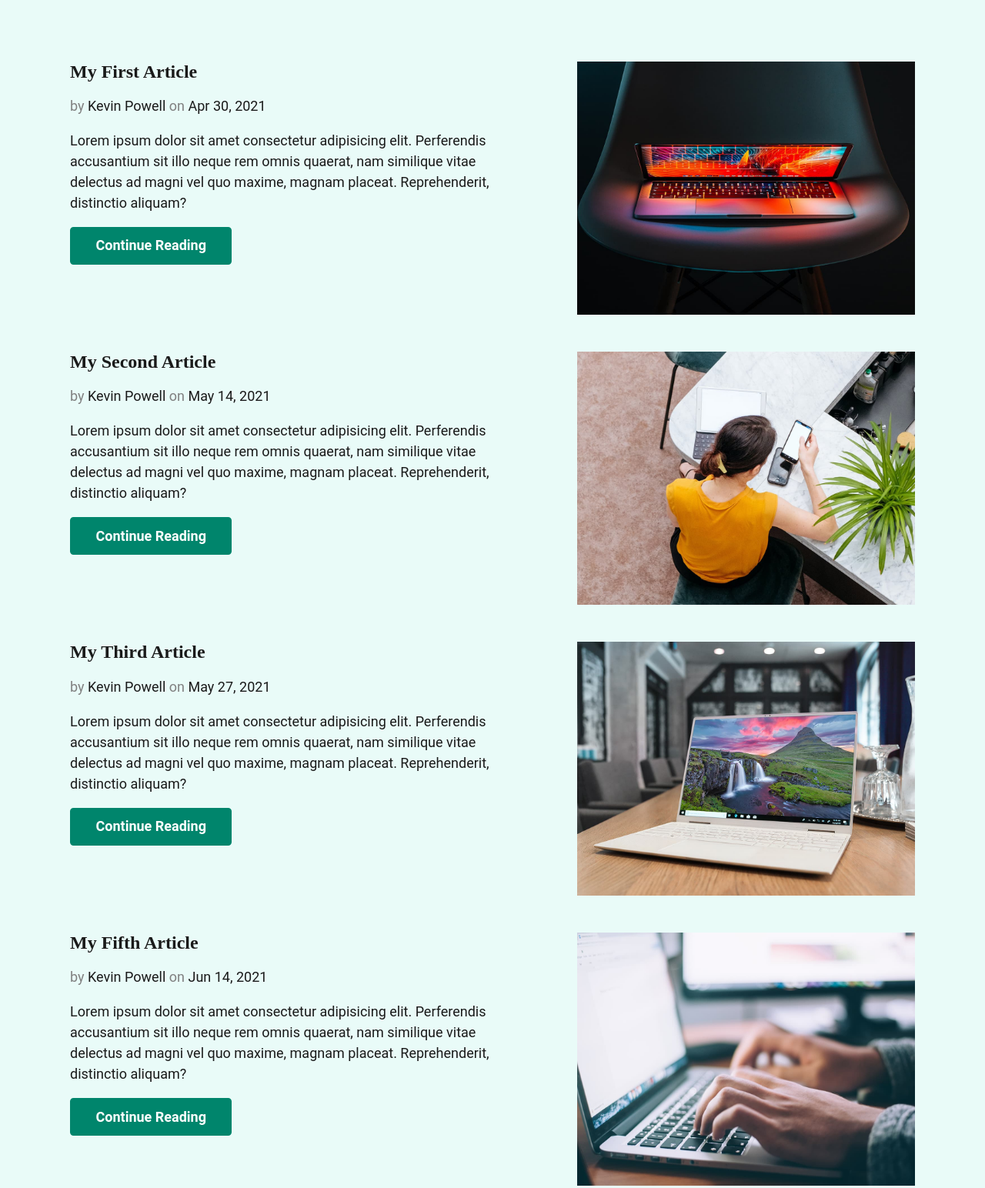
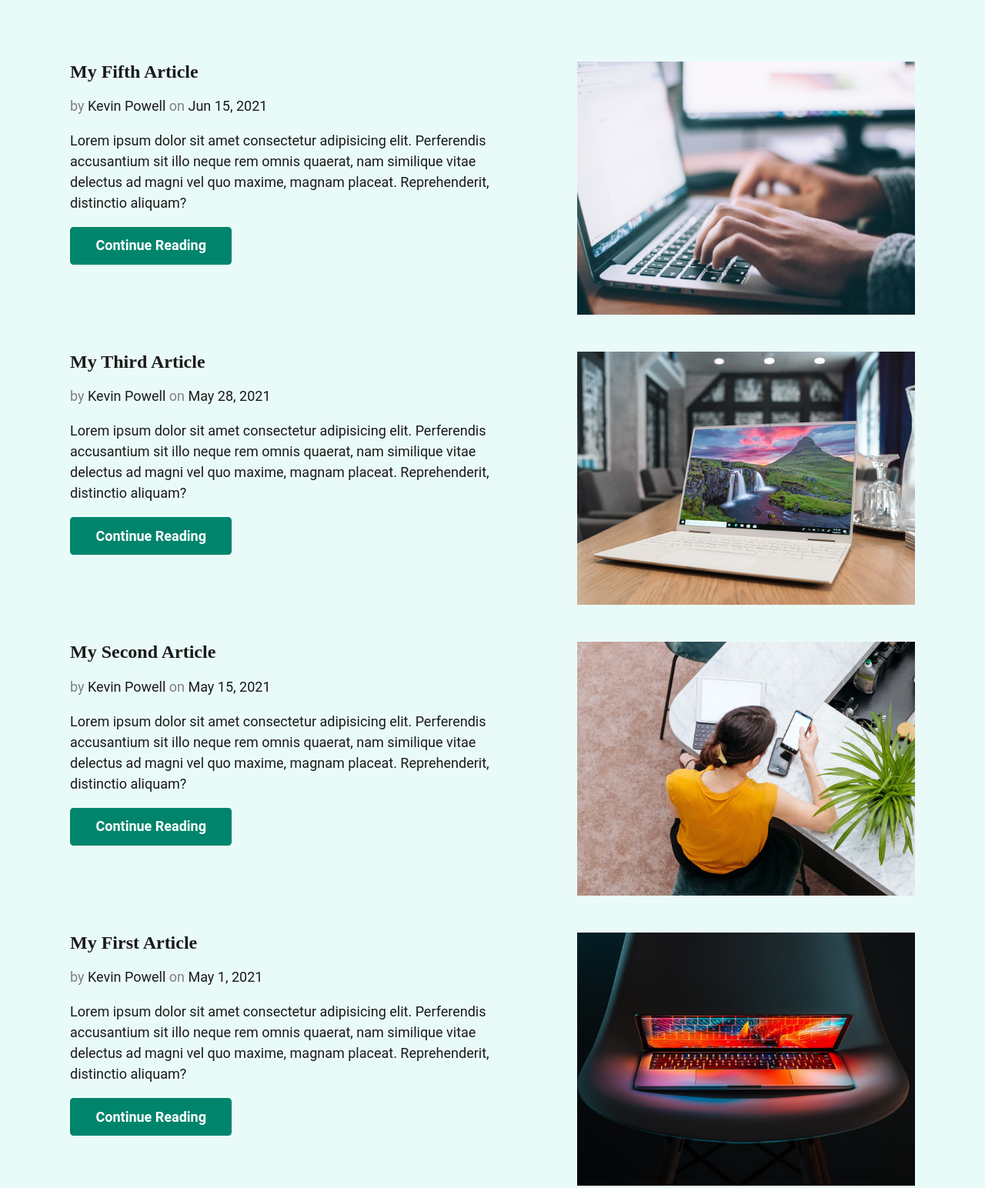
Before and after one commit to rosskinney/JamStack, an Eleventy site: page src/index.njk in a window 1280 px wide. Shown: the part 980-2524 px from the top of the page at 77% size. Built offline with nearby package versions, Linux system fonts and the light colour scheme; Eleventy itself is replaced by a stand-in of ours; files that its build step writes are made by us from their sources.

Commit message:
Changes for article-snippet stub.

```diff
--- /dev/null
+++ b/src/_includes/article-snippet.njk
@@ -0,0 +1,9 @@
+<li>
+              <article class="snippet">
+              <img src="{{ post.data.image }}" alt="{{ post.data.imageAlt }}" class="snippet__image">
+              <h3 class="snippet__title"><a href="{{ post.url }}">{{ post.data.title }}</a></h3>
+              <p class="snippet__meta">by <span>{{post.data.author}}</span> on <span>{{ post.date | postDate }}</span></p>
+              <p class="snippet__body">{{post.data.description}}</p>
+              <a href="{{ post.url }}" class="btn btn--primary">Continue Reading</a>
+              </article>
+</li>
--- a/src/blog.njk
+++ b/src/blog.njk
@@ -11,15 +11,8 @@
 <ul role="list" class="articles__list flow">
 
   {%- for post in collections.post | reverse -%}
-       <li>
-              <article class="snippet">
-              <img src="{{ post.data.image }}" alt="{{ post.data.imageAlt }}" class="snippet__image">
-              <h3 class="snippet__title"><a href="{{ post.url }}">{{ post.data.title }}</a></h3>
-              <p class="snippet__meta">by <span>{{post.data.author}}</span> on <span>{{ post.date | postDate }}</span></p>
-              <p class="snippet__body">{{post.data.description}}</p>
-              <a href="{{ post.url }}" class="btn btn--primary">Continue Reading</a>
-              </article>
-       </li>
+
+       {% include 'article-snippet.njk' %}
 
 
   {%- endfor %}
--- a/src/index.njk
+++ b/src/index.njk
@@ -12,86 +12,24 @@
         <p>Below are some of my favourite articles, or you can go to the blog page to see my most recent posts.</p>
         <div class="flex-group">
           <a href="#featured-articles" class="btn btn--primary">Featured articles</a>
-          <a href="./blog.html" class="btn btn--neutral">Most recent articles</a>
+          <a href="./blog" class="btn btn--neutral">Most recent articles</a>
         </div>
       </div>
       <div>
         <img src="//unsplash.it/510" alt="" class="hero__image"></div>
       </div>
 </section>
+
 <section id="featured-articles" class="featured-articles">
   <div class="container flow">
     <h2 class="section-title text-center ">Featured articles</h2>
     <p class="text-center">Here is a sample of articles which I feel give you a good idea of what this site is all about.</p>
     <ul role="list" class="articles__list flow">
-          <li>
-            <article class="snippet">
-              <img src="/assets/blog/article-1.jpg" alt="This is a test" class="snippet__image">
-                <h3 class="snippet__title">
-                  <a href="/blog/my-first-article/">My First Article</a>
-                </h3>
-                <p class="snippet__meta">by
-                  <span>Kevin Powell</span>
-                  on
-                  <span>Apr 30, 2021</span>
-                </p>
-                <p class="snippet__body">Lorem ipsum dolor sit amet consectetur adipisicing elit. Perferendis accusantium sit illo neque
-                  rem omnis quaerat, nam similique vitae delectus ad magni vel quo maxime, magnam placeat. Reprehenderit, distinctio
-                  aliquam?</p>
-                <a href="/blog/my-first-article/" class="btn btn--primary">Continue Reading</a>
-              </article>
-            </li>
-            <li>
-              <article class="snippet">
-                <img src="/assets/blog/article-2.jpg" alt="This is a test" class="snippet__image">
-                  <h3 class="snippet__title">
-                    <a href="/blog/my-second-article/">My Second Article</a>
-                  </h3>
-                  <p class="snippet__meta">by
-                    <span>Kevin Powell</span>
-                    on
-                    <span>May 14, 2021</span>
-                  </p>
-                  <p class="snippet__body">Lorem ipsum dolor sit amet consectetur adipisicing elit. Perferendis accusantium sit illo neque
-                    rem omnis quaerat, nam similique vitae delectus ad magni vel quo maxime, magnam placeat. Reprehenderit, distinctio
-                    aliquam?</p>
-                  <a href="/blog/my-second-article/" class="btn btn--primary">Continue Reading</a>
-                </article>
-              </li>
-              <li>
-                <article class="snippet">
-                  <img src="/assets/blog/article-3.jpg" alt="This is a test" class="snippet__image">
-                    <h3 class="snippet__title">
-                      <a href="/blog/my-third-article/">My Third Article</a>
-                    </h3>
-                    <p class="snippet__meta">by
-                      <span>Kevin Powell</span>
-                      on
-                      <span>May 27, 2021</span>
-                    </p>
-                    <p class="snippet__body">Lorem ipsum dolor sit amet consectetur adipisicing elit. Perferendis accusantium sit illo neque
-                      rem omnis quaerat, nam similique vitae delectus ad magni vel quo maxime, magnam placeat. Reprehenderit, distinctio
-                      aliquam?</p>
-                    <a href="/blog/my-third-article/" class="btn btn--primary">Continue Reading</a>
-                  </article>
-                </li>
-                <li>
-                  <article class="snippet">
-                    <img src="/assets/blog/article-5.jpg" alt="This is a test" class="snippet__image">
-                      <h3 class="snippet__title">
-                        <a href="/blog/my-fifth-article/">My Fifth Article</a>
-                      </h3>
-                      <p class="snippet__meta">by
-                        <span>Kevin Powell</span>
-                        on
-                        <span>Jun 14, 2021</span>
-                      </p>
-                      <p class="snippet__body">Lorem ipsum dolor sit amet consectetur adipisicing elit. Perferendis accusantium sit illo neque
-                        rem omnis quaerat, nam similique vitae delectus ad magni vel quo maxime, magnam placeat. Reprehenderit, distinctio
-                        aliquam?</p>
-                      <a href="/blog/my-fifth-article/" class="btn btn--primary">Continue Reading</a>
-                    </article>
-                  </li>
+
+      {%- for post in collections.featured | reverse -%}
+        {% include 'article-snippet.njk' %}
+      {%- endfor %}
+
     </ul>
   </div>
 </section>
```
Lines whose indentation alone changed are shown as unchanged.
